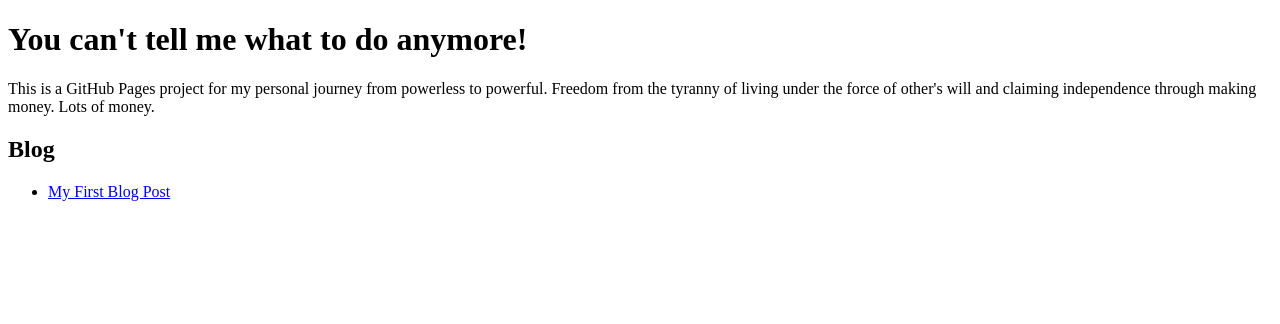
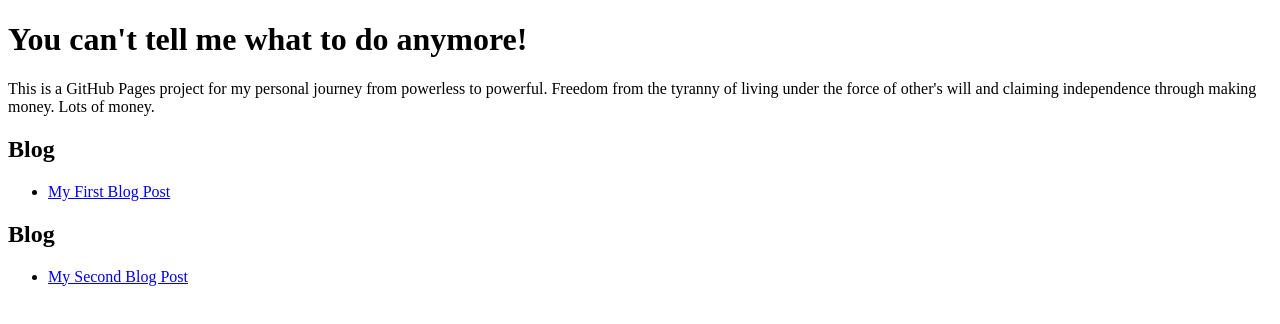
Before and after one commit to Kat-Kozy/YCTMWTDA, a plain HTML site: page index.html in a window 1280 px wide. Drawn offline with Linux system fonts and the light colour scheme.

Commit message:
Update index.html

```diff
--- a/index.html
+++ b/index.html
@@ -19,3 +19,9 @@
       <li><a href="post1.md">My First Blog Post</a></li>
       <!-- Add more posts as you go -->
     </ul>
+
+<h2>Blog</h2>
+    <ul>
+      <li><a href="post2.md">My Second Blog Post</a></li>
+      <!-- Add more posts as you go -->
+    </ul>
```
